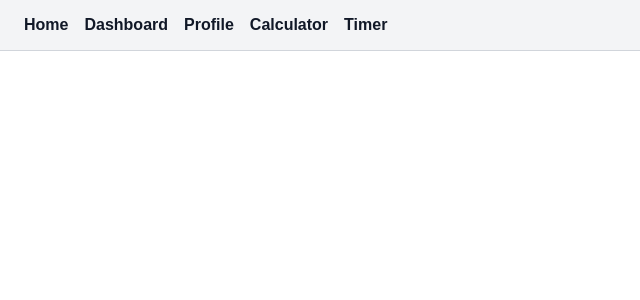
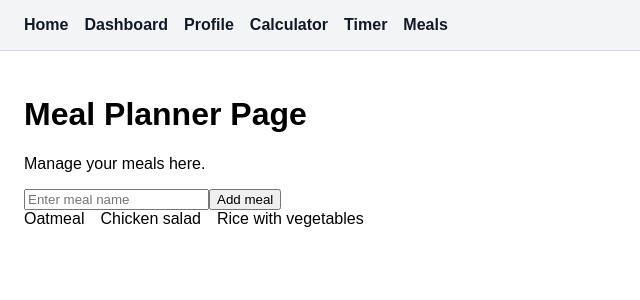
Before and after one commit to VladProtsyshyn/fitpilot-ai, a React (Vite) app: page /meals in a window 1280 px wide. Shown: the top 300 px of the page, without its empty margins (0-640 px from the left). Built offline with nearby package versions, Linux system fonts and the light colour scheme.

Commit message:
feat: add meal planner page

```diff
--- a/src/App.jsx
+++ b/src/App.jsx
@@ -6,6 +6,7 @@ import DashboardPage from './pages/DashboardPage/DashboardPage';
 import ProfilePage from './pages/ProfilePage/ProfilePage';
 import CalculatorPage from './pages/CalculatorPage/CalculatorPage';
 import TimerPage from './pages/TimerPage/TimerPage';
+import MealPlannerPage from './pages/MealPlannerPage/MealPlannerPage';
 
 
 function App() {
@@ -19,6 +20,7 @@ function App() {
           <Route path="/profile" element={<ProfilePage />} />
           <Route path="/calculator" element={<CalculatorPage />} />
           <Route path="/timer" element={<TimerPage />} />
+          <Route path="/meals" element={<MealPlannerPage />} />
         </Routes>
       </Layout>
     </BrowserRouter>
--- a/src/components/Navigation/Navigation.jsx
+++ b/src/components/Navigation/Navigation.jsx
@@ -20,6 +20,9 @@ function Navigation() {
                 <li>
                     <Link to="/timer">Timer</Link>
                 </li>
+                <li>
+                    <Link to="/meals">Meals</Link>
+                </li>
             </ul>
         </nav>
     );
--- /dev/null
+++ b/src/pages/MealPlannerPage/MealPlannerPage.jsx
@@ -0,0 +1,44 @@
+import { useState } from 'react';
+
+function MealPlannerPage() {
+    const [meals, setMeals] = useState([
+        'Oatmeal',
+        'Chicken salad',
+        'Rice with vegetables',
+    ]);
+    const [mealName, setMealName] = useState('');
+
+    const handleAddMeal = () => {
+        if (!mealName.trim()) {
+        return;
+    }
+        setMeals((prevMeals) => [...prevMeals, mealName]);
+        setMealName('');
+    };
+
+    return (
+        <div>
+            <h1>Meal Planner Page</h1>
+            <p>Manage your meals here.</p>
+
+            <input
+                type="text"
+                placeholder="Enter meal name"
+                value={mealName}
+                onChange={(event) => setMealName(event.target.value)}
+            />
+
+            <button type="button" onClick={handleAddMeal}>
+                Add meal
+            </button>
+
+            <ul>
+                {meals.map((meal) => (
+                <li key={meal}>{meal}</li>
+                ))}
+            </ul>
+        </div>
+    );
+}
+
+export default MealPlannerPage;
```
